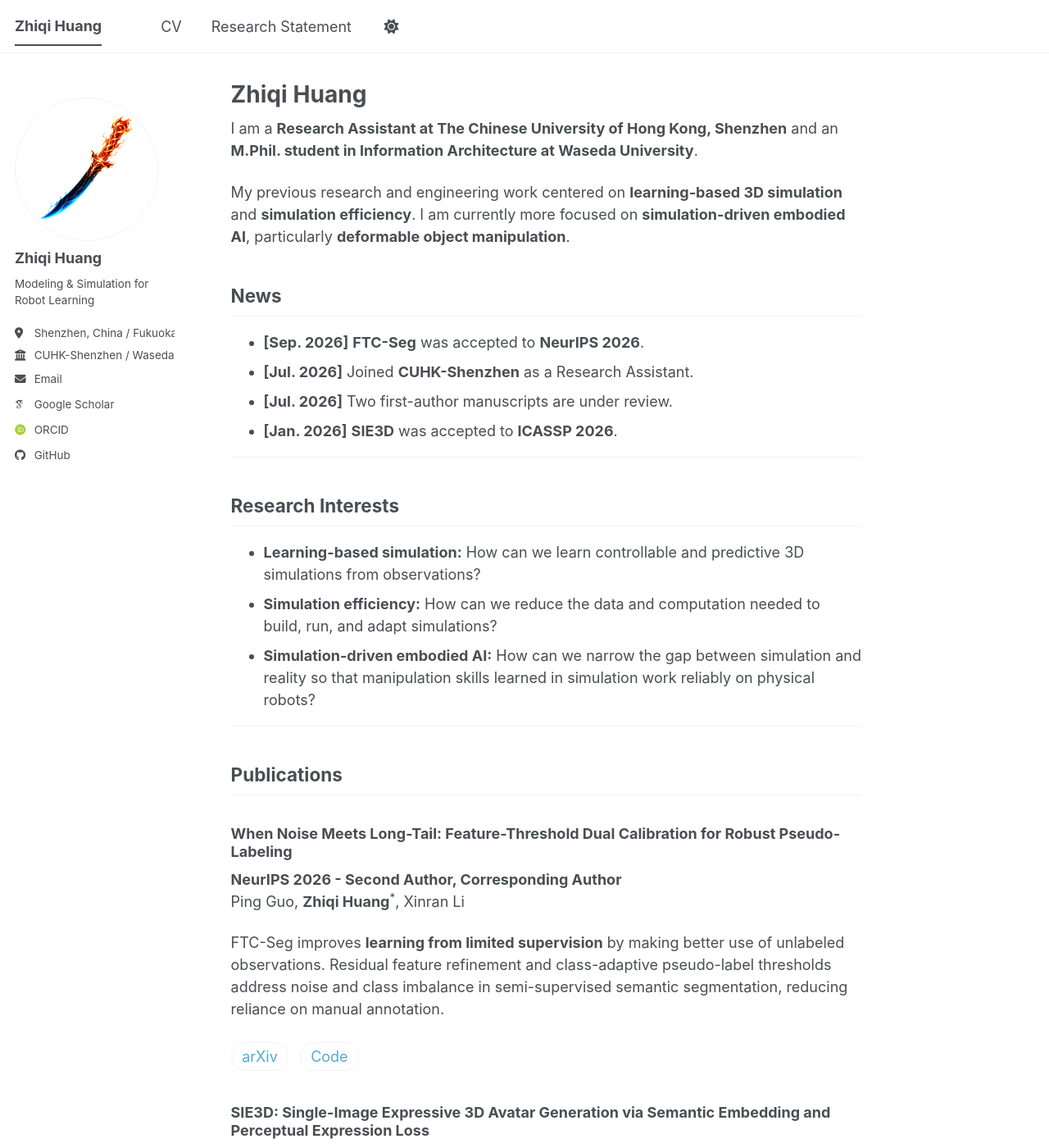
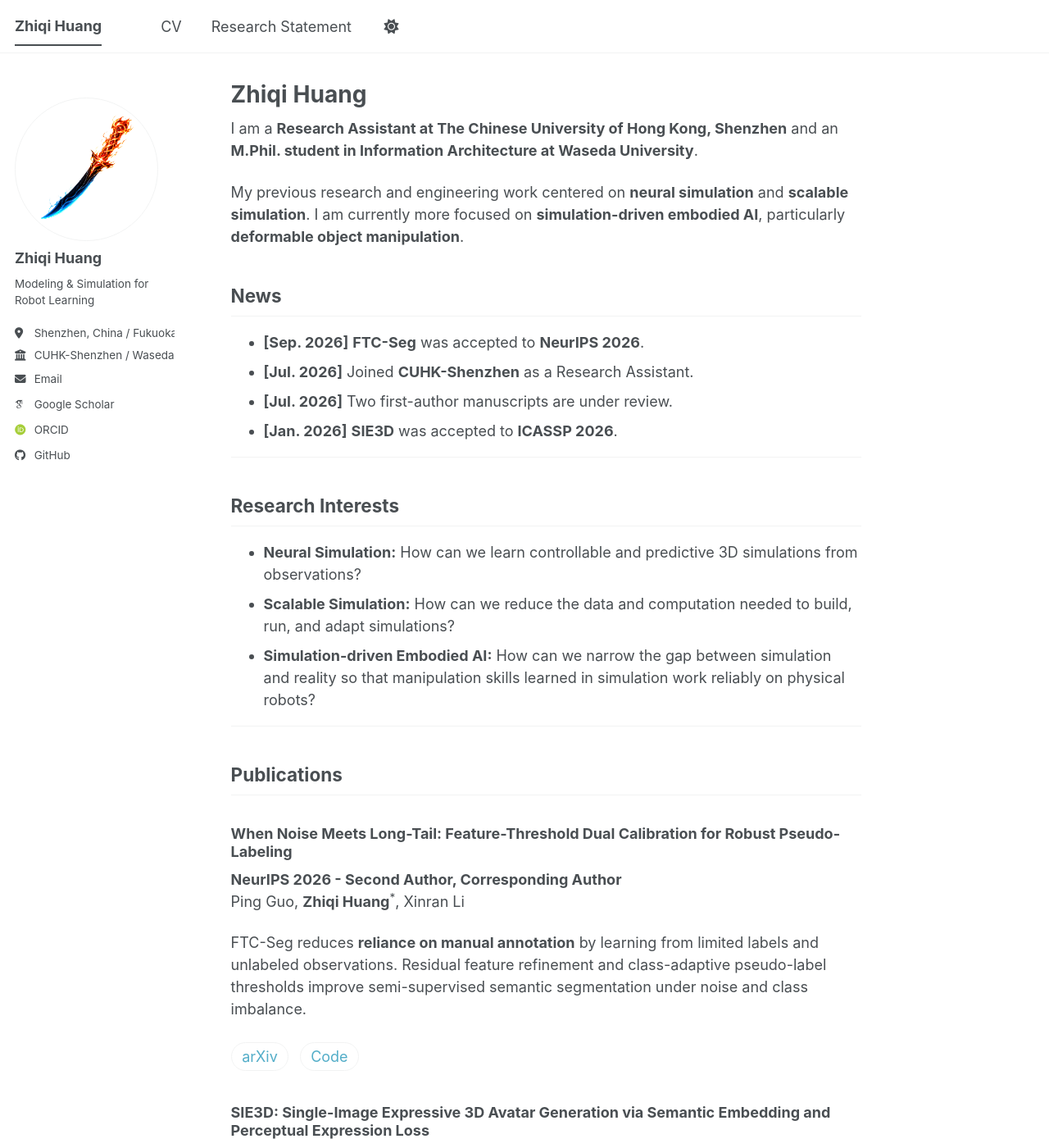
Before and after one commit to huang-zhiqi/huang-zhiqi.github.io, a Jekyll site: the page built from _pages/about.md, in a window 1280 px wide and 1400 px high. Shown: the whole window at 82% size. Built offline with Jekyll 4.4.1, drawn with Linux system fonts in a browser that asks for light colours; some web fonts are replaced; a script bundle is joined from its source files by our own code; library files that are not in the unit come from our copies; some of the changed text lies outside the part shown.

Commit message:
把措辞改得更性感

```diff
--- a/_pages/about.md
+++ b/_pages/about.md
@@ -1,7 +1,7 @@
 ---
 permalink: /
 title: "Zhiqi Huang"
-excerpt: "Learning-based and efficient 3D simulation, with current interests in simulation-driven embodied AI for deformable object manipulation"
+excerpt: "Neural simulation and scalable simulation, with current interests in simulation-driven embodied AI for deformable object manipulation"
 author_profile: true
 redirect_from:
   - /about/
@@ -10,7 +10,7 @@ redirect_from:
 
 I am a **Research Assistant at The Chinese University of Hong Kong, Shenzhen** and an **M.Phil. student in Information Architecture at Waseda University**.
 
-My previous research and engineering work centered on **learning-based 3D simulation** and **simulation efficiency**. I am currently more focused on **simulation-driven embodied AI**, particularly **deformable object manipulation**.
+My previous research and engineering work centered on **neural simulation** and **scalable simulation**. I am currently more focused on **simulation-driven embodied AI**, particularly **deformable object manipulation**.
 
 ## News
 
@@ -23,9 +23,9 @@ My previous research and engineering work centered on **learning-based 3D simula
 
 ## Research Interests
 
-* **Learning-based simulation:** How can we learn controllable and predictive 3D simulations from observations?
-* **Simulation efficiency:** How can we reduce the data and computation needed to build, run, and adapt simulations?
-* **Simulation-driven embodied AI:** How can we narrow the gap between simulation and reality so that manipulation skills learned in simulation work reliably on physical robots?
+* **Neural Simulation:** How can we learn controllable and predictive 3D simulations from observations?
+* **Scalable Simulation:** How can we reduce the data and computation needed to build, run, and adapt simulations?
+* **Simulation-driven Embodied AI:** How can we narrow the gap between simulation and reality so that manipulation skills learned in simulation work reliably on physical robots?
 
 ---
 
@@ -36,7 +36,7 @@ My previous research and engineering work centered on **learning-based 3D simula
 **NeurIPS 2026 - Second Author, Corresponding Author**<br>
 Ping Guo, **Zhiqi Huang**<sup>*</sup>, Xinran Li
 
-FTC-Seg improves **learning from limited supervision** by making better use of unlabeled observations. Residual feature refinement and class-adaptive pseudo-label thresholds address noise and class imbalance in semi-supervised semantic segmentation, reducing reliance on manual annotation.
+FTC-Seg reduces **reliance on manual annotation** by learning from limited labels and unlabeled observations. Residual feature refinement and class-adaptive pseudo-label thresholds improve semi-supervised semantic segmentation under noise and class imbalance.
 
 <a class="pub-link" href="https://arxiv.org/abs/2609.33668">arXiv</a>
 <a class="pub-link" href="https://github.com/pingggg516/FTC-Seg">Code</a>
@@ -81,13 +81,13 @@ Research interests in **simulation-driven embodied AI** for deformable object ma
 
 **Research Assistant** - *2024 - 2025*
 
-Researched **learning-based 3D appearance simulation**, developing controllable head avatars and relightable materials from visual and semantic inputs.
+Researched **neural models for 3D appearance simulation**, developing controllable head avatars and relightable materials from visual and semantic inputs.
 
 ### 4399 Games
 
 **Graphics Engineer / Senior Graphics Engineer** - *2021 - 2024*
 
-Worked on **building and running 3D simulations efficiently**, with a focus on physically based appearance and reducing computational cost.
+Focused on **making 3D simulation more scalable**, through reusable asset and rendering pipelines and optimization of physics solvers and engine runtime.
 
 * **Appearance simulation:** Developed shaders and physically based material systems for *Era of Conquest*, alongside reusable asset and rendering pipelines across mobile, PC, and web.
 * **Computational efficiency:** Optimized rendering, physics solvers, and simulation engine runtime for real-time execution, with an emphasis on mobile performance.
```
